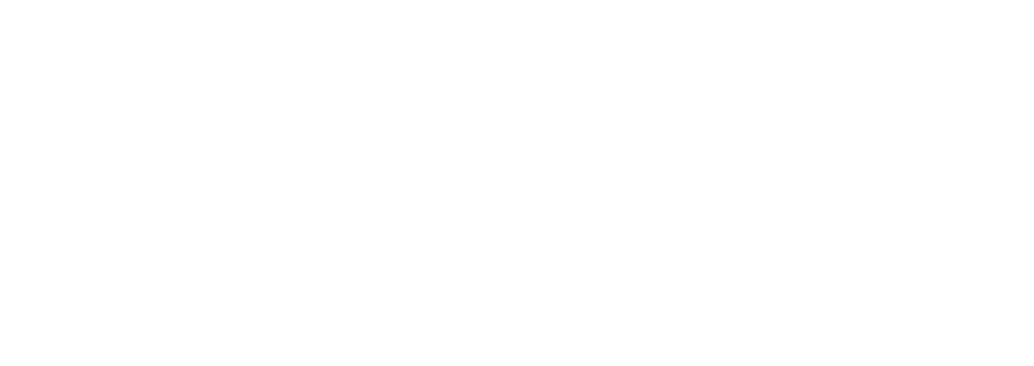
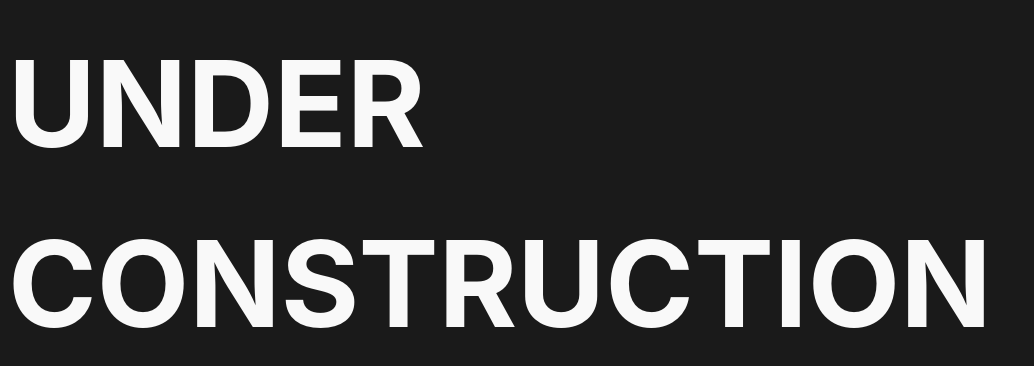
Before and after one commit to Pannic17/Vite-Homepage-24, a Vue app: page /works in a window 1280 px wide. Before the commit this address had no page. Shown: the part 138-504 px from the top of the page, without its empty margins (0-1034 px from the left). Built offline with nearby package versions, Linux system fonts and the light colour scheme.

Commit message:
homepage

```diff
--- a/index.html
+++ b/index.html
@@ -3,7 +3,7 @@
   <head>
     <meta charset="UTF-8" />
       <link rel="icon" href="/logo_cat.ico" />
-<!--      <link rel="stylesheet" href="src/style.css">-->
+      <link rel="stylesheet" href="src/style.css">
     <meta name="viewport" content="width=device-width, initial-scale=1.0" />
     <title>PanNic</title>
   </head>
--- a/src/App.vue
+++ b/src/App.vue
@@ -29,7 +29,20 @@ import HelloWorld from './components/HelloWorld.vue'
   filter: drop-shadow(0 0 2em #42b883aa);
 }
 
-p{
+body {
+  font-family: Arial, Helvetica, sans-serif;
+  background-color: #1a1a1a;
+}
+
+p {
   color: #aaaaaa;
 }
+
+h1 {
+  color: #f9f9f9;
+  padding-top: 9vh;
+  padding-bottom: 2vh;
+  margin-bottom: 0;
+  font-size: calc(var(--vsr) * 20);
+}
 </style>
--- a/src/router.js
+++ b/src/router.js
@@ -1,6 +1,8 @@
 import { createRouter, createWebHistory } from 'vue-router';
 import Home from './views/Home.vue';
 import About from './views/About.vue';
+import Works from "./views/Works.vue";
+import Projects from "./views/Projects.vue";
 
 const routes = [
     {
@@ -12,7 +14,17 @@ const routes = [
         path: '/about',
         name: 'About',
         component: About
-    }
+    },
+    {
+        path: '/works',
+        name: 'Works',
+        component: Works
+    },
+    {
+        path: '/projects',
+        name: 'Projects',
+        component: Projects
+    },
 ];
 
 const router = createRouter({
--- a/src/style.css
+++ b/src/style.css
@@ -13,72 +13,34 @@
   -moz-osx-font-smoothing: grayscale;
 }
 
-a {
-  font-weight: 500;
-  color: #646cff;
-  text-decoration: inherit;
-}
-a:hover {
-  color: #535bf2;
+
+h1 {
+  color: #f9f9f9;
+  padding-top: 9vh;
+  padding-bottom: 2vh;
+  margin-bottom: 0;
+  font-size: calc(var(--vsr) * 15);
 }
 
-p {
-  color: #888888;
-}
-
-body {
-  margin: 0;
-  display: flex;
-  place-items: center;
-  min-width: 320px;
-  min-height: 100vh;
-}
-
-h1 {
-  font-size: 3.2em;
-  line-height: 1.1;
-  color: #f9f9f9;
-}
-
-button {
-  border-radius: 8px;
-  border: 1px solid transparent;
-  padding: 0.6em 1.2em;
-  font-size: 1em;
-  font-weight: 500;
-  font-family: inherit;
-  background-color: #1a1a1a;
-  cursor: pointer;
-  transition: border-color 0.25s;
-}
-button:hover {
-  border-color: #646cff;
-}
-button:focus,
-button:focus-visible {
-  outline: 4px auto -webkit-focus-ring-color;
-}
 
 .card {
   padding: 2em;
 }
 
 #app {
-  max-width: 1280px;
   margin: 0 auto;
-  padding: 2rem;
-  text-align: center;
+}
+
+#background {
+  padding: 0;
+  position: fixed;
+  left: 0;
+  top: 0;
+  width: 100%;
+  height: 100%;
+  z-index: -1;
+  background-color: #1a1a1a;
 }
 
 @media (prefers-color-scheme: light) {
-  :root {
-    color: #213547;
-    background-color: #ffffff;
-  }
-  a:hover {
-    color: #747bff;
-  }
-  button {
-    background-color: #f9f9f9;
-  }
 }
--- a/src/three/home.js
+++ b/src/three/home.js
@@ -25,7 +25,8 @@ let composer, clock, light;
 let model;
 let active = [];
 let times;
-let effects = []
+let effects = [];
+let animationId;
 
 export function initEffect (effect) {
     effect.end();
@@ -154,9 +155,10 @@ function animate () {
     // console.log(active)
 
     composer.render();
-    requestAnimationFrame(animate);
-    // sphereParticles.rotation.y += 0.5
-    // control.update();
-    // renderer.render(scene, camera);
-    // requestAnimationFrame(animate);
+    animationId = requestAnimationFrame(animate);
 }
+
+export function clearAnimation() {
+    // 停止动画循环
+    cancelAnimationFrame(animationId);
+}
--- a/src/views/About.vue
+++ b/src/views/About.vue
@@ -1,11 +1,14 @@
 <script setup>
 
+import HelloWorld from "../App.vue";
 </script>
 
 <template>
-
+  <div id="background"  style="background-color: #1a1a1a"></div>
+  <h1>UNDER<br>CONSTRUCTION</h1>
 </template>
 
 <style scoped>
 
+
 </style>
--- a/src/views/Home.vue
+++ b/src/views/Home.vue
@@ -1,14 +1,27 @@
 <script setup>
 import {onMounted, onUnmounted} from "vue";
-import {initialize} from "../three/home.js";
+import {clearAnimation, initialize} from "../three/home.js";
 import { ref } from 'vue';
 import { useI18n } from 'vue-i18n';
+import router from "../router.js";
 const i18n = useI18n();
 const current = ref(i18n.locale.value);
 function setLanguage(lang) {
   console.log("CLICK LANGUAGE")
   i18n.locale.value = lang;
   current.value = lang;
+}
+
+function go2About() {
+  router.push('/about')
+}
+
+function go2Works() {
+  router.push('/works')
+}
+
+function go2Projects() {
+  router.push('/projects')
 }
 
 onMounted(() => {
@@ -22,12 +35,13 @@ onMounted(() => {
 
 onUnmounted(() => {
   // window.removeEventListener('resize', adjustTitleAlignment);
+  clearAnimation();
 });
 
 </script>
 
 <template>
-  <div id="background"  style="background-color: #1a1a1a"></div>
+  <div id="background"></div>
   <div id="f-center">
     <h1 id="h-title">PANNIC</h1>
     <div class="m-text" style="padding-left: 1vw">
@@ -57,6 +71,22 @@ onUnmounted(() => {
         <a href="https://github.com/Pannic17"><img class="p-social" src="../assets/icon_github.png" alt="Github"/></a>
         <a href="https://www.instagram.com/pannic17/"><img class="p-social" src="../assets/icon_ins.png" alt="Instagram"></a>
       </div>
+
+      <div class="f-button">
+        <button
+            class="sub-button"
+            @click="go2About"
+        >ABOUT</button>
+        <button
+            class="sub-button"
+            @click="go2Works"
+        >WORKS</button>
+        <button
+            class="sub-button"
+            @click="go2Projects"
+        >PROJECTS</button>
+      </div>
+
     </div>
   </div>
   <div id="three-canvas"></div>
@@ -75,6 +105,7 @@ onUnmounted(() => {
 
 #background {
   z-index: -1;
+  background-color: #1a1a1a;
 }
 
 #f-center {
@@ -113,6 +144,31 @@ a {
   font-size: inherit;
 }
 
+.f-button {
+  display: flex;
+  justify-content: space-between;
+  padding-block: 2vh;
+}
+
+.sub-button {
+  background: none;
+  border: none;
+  color: #f9f9f9; /* 或者您希望的任何颜色 */
+  cursor: pointer;
+  padding: 0;
+  //font-weight: bold;
+  font-size: calc(var(--vsr) * 3);
+  padding-block: calc(var(--vsr) * 1);
+}
+
+.sub-button:hover {
+  //background-color: #aaaaaa;
+  color: #54a296;
+  //border-radius: 5px;
+  //font-weight: bold;
+  //padding-block: calc(var(--vsr) * 1);
+}
+
 .is-active {
   text-decoration: underline;
 }
@@ -132,8 +188,9 @@ a {
 .p-social {
   width: 5vh;
   padding-left: 2vh;
+}
 
-}
+
 
 @media screen and (max-aspect-ratio: 1/2) {
   #h-title {
@@ -143,5 +200,19 @@ a {
     padding-top: 25vh;
     width: 100%;
   }
+  .f-button {
+    display: flex;
+    flex-direction: column;
+    padding-block: 2vh;
+  }
+  .sub-button {
+    background: none;
+    border: none;
+    color: #f9f9f9; /* 或者您希望的任何颜色 */
+    cursor: pointer;
+    padding: 0;
+    font-size: 3vh;
+    margin: 1vh;
+  }
 }
 </style>
--- a/src/views/Projects.vue
+++ b/src/views/Projects.vue
@@ -1,11 +1,12 @@
 <script setup>
 
+import HelloWorld from "../App.vue";
 </script>
 
 <template>
-  $END$
+  <hello-world></hello-world><div id="background"  style="background-color: #1a1a1a"></div>
+  <h1>UNDER<br>CONSTRUCTION</h1>
 </template>
 
 <style scoped>
-
 </style>
--- a/src/views/Works.vue
+++ b/src/views/Works.vue
@@ -1,11 +1,12 @@
 <script setup>
 
+import HelloWorld from "../App.vue";
 </script>
 
 <template>
-  $END$
+  <hello-world></hello-world><div id="background"  style="background-color: #1a1a1a"></div>
+  <h1>UNDER<br>CONSTRUCTION</h1>
 </template>
 
 <style scoped>
-
 </style>
--- a/vite.config.js
+++ b/vite.config.js
@@ -4,4 +4,5 @@ import vue from '@vitejs/plugin-vue'
 // https://vitejs.dev/config/
 export default defineConfig({
   plugins: [vue()],
+  base: '/Vite-Homepage-24/'
 })
```
